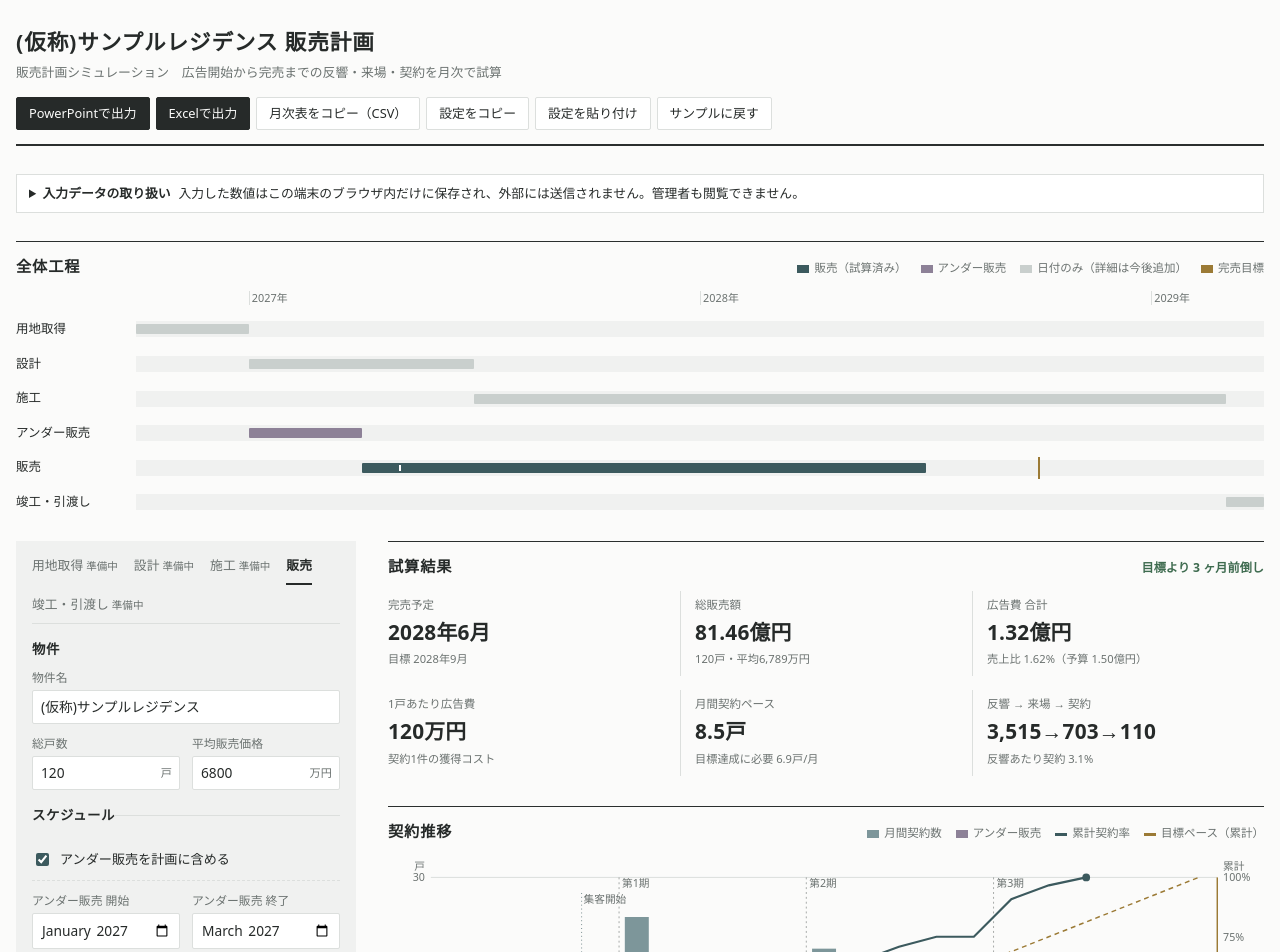
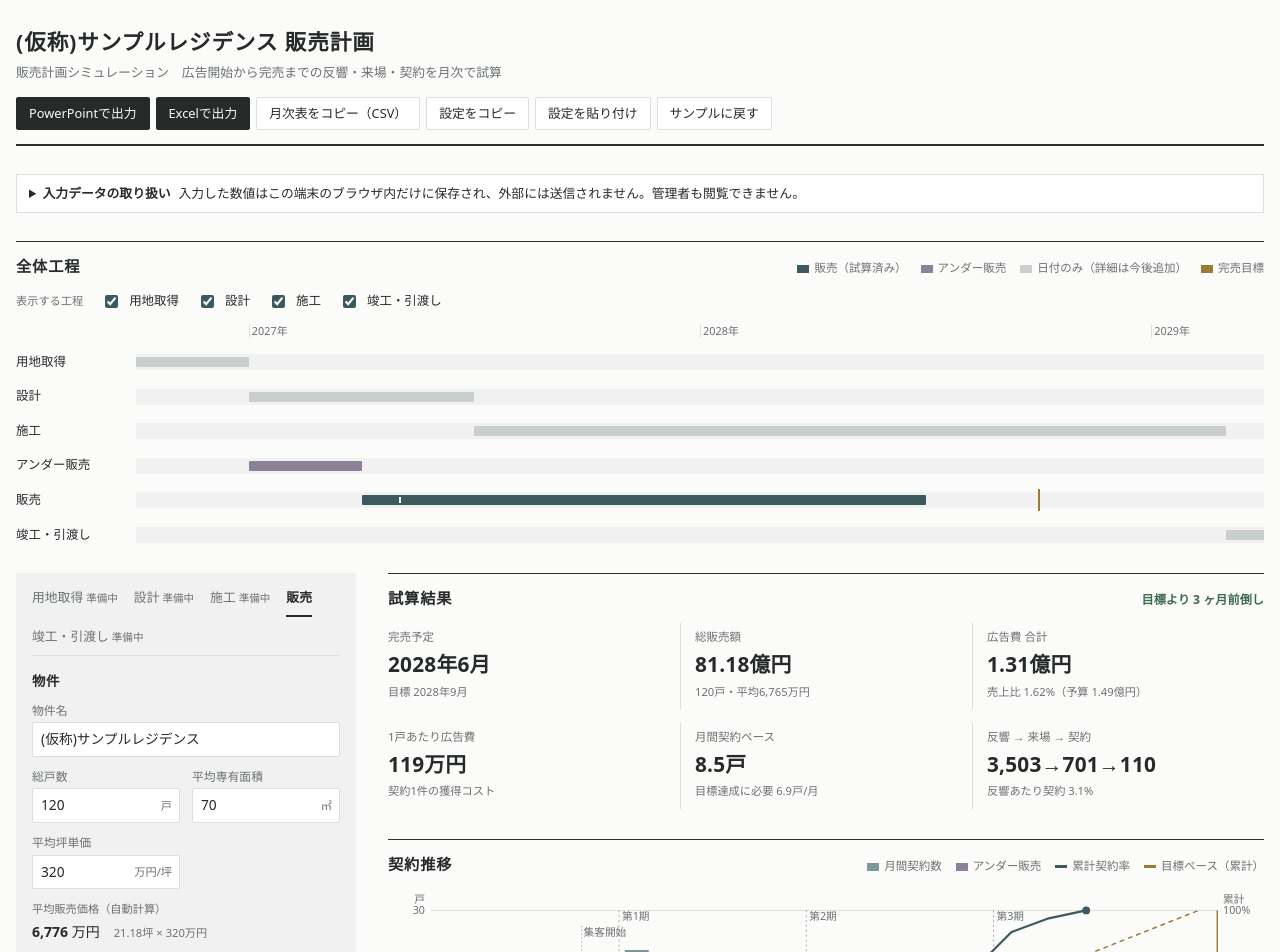
Before and after one commit to yusukea-svg/mansion-schedule, a plain HTML site: page index.html in a window 1280 px wide. Shown: the top 952 px of the page. Drawn offline with Linux system fonts and the light colour scheme; a web font is replaced by a local one.

Commit message:
坪単価からの価格算出と工程の表示切替を追加
Co-Authored-By: Claude Opus 5.5 <noreply@anthropic.com>
Claude-Session: https://claude.ai/code/session_01NR1KUsEgXjYiXJtMYBx7h7

```diff
--- a/index.html
+++ b/index.html
@@ -117,6 +117,9 @@ tr.tgt td{border-bottom:2px solid var(--target)}
 .check{display:flex;gap:8px;align-items:center;font-size:.82rem;color:var(--fg);cursor:pointer}
 .check input{width:auto;accent-color:var(--accent)}
 .subbox{padding:10px 0 4px;border-top:1px dashed var(--line);border-bottom:1px dashed var(--line)}
+.vis{display:flex;flex-wrap:wrap;gap:6px 18px;align-items:center;margin-bottom:12px}
+.vis .check{font-size:.78rem}
+.derived{padding-top:2px}
 .foot{color:var(--muted);font-size:.72rem;max-width:72em}
 </style>
 
@@ -151,6 +154,7 @@ tr.tgt td{border-bottom:2px solid var(--target)}
 
   <section class="panel" aria-labelledby="h-gantt">
     <div class="sechead"><h2 id="h-gantt">全体工程</h2><span class="legend"><span><i style="background:var(--accent)"></i>販売（試算済み）</span><span><i style="background:var(--under)"></i>アンダー販売</span><span><i style="background:var(--bar-pre)"></i>日付のみ（詳細は今後追加）</span><span><i style="background:var(--target)"></i>完売目標</span></span></div>
+    <div id="visToggles" class="vis"></div>
     <div id="gantt" class="ki"></div>
   </section>
 
@@ -202,7 +206,8 @@ tr.tgt td{border-bottom:2px solid var(--target)}
    新しい工程（用地取得・設計・施工・竣工引渡し）を追加するときは MODULES に要素を足し、
    inputs(render) と simulate を実装する。全体工程ガントは各モジュールの span() を読む。 */
 const SAMPLE = {
-  project:{name:"(仮称)サンプルレジデンス", units:120, avgPrice:6800},
+  project:{name:"(仮称)サンプルレジデンス", units:120, area:70, tsubo:320, avgPrice:6776},
+  visible:{land:true, design:true, build:true, handover:true},
   schedule:{
     land:{start:"2026-10", end:"2026-12"},
     design:{start:"2027-01", end:"2027-06"},
@@ -220,6 +225,8 @@ const SAMPLE = {
   adOverride:{}
 };
 const KEY="mansion-sales-sim-v1";
+const TSUBO=3.30578; // 1坪 = 3.30578㎡
+const unitPrice = pj => (+pj.area||0)/TSUBO*(+pj.tsubo||0); // 平均価格（万円）= 平均専有面積(坪) × 坪単価
 let S = load();
 let activeTab = "sales";
 
@@ -241,13 +248,14 @@ const oku = man => man>=10000 ? `${fmt(man/10000,2)}億円` : `${fmt(man)}万円
 const validYm = s => /^\d{4}-\d{2}$/.test(s||"");
 
 function load(){
-  try{ const raw=localStorage.getItem(KEY); if(raw){ const o=JSON.parse(raw); if(o&&o.sales&&o.phases){ o.sales={...SAMPLE.sales,...o.sales}; o.adOverride=o.adOverride||{}; o.under={...SAMPLE.under,on:false,...(o.under||{})}; return o; } } }catch(e){}
+  try{ const raw=localStorage.getItem(KEY); if(raw){ const o=JSON.parse(raw); if(o&&o.sales&&o.phases){ o.sales={...SAMPLE.sales,...o.sales}; o.adOverride=o.adOverride||{}; o.under={...SAMPLE.under,on:false,...(o.under||{})}; o.visible={...SAMPLE.visible,...(o.visible||{})}; if(!o.project.area){ o.project.area=70; o.project.tsubo=Math.round((o.project.avgPrice||6800)/(70/TSUBO)); } return o; } } }catch(e){}
   return structuredClone(SAMPLE);
 }
 function save(){ try{ localStorage.setItem(KEY, JSON.stringify(S)); }catch(e){} }
 
 /* ===== 販売シミュレーション ===== */
 function simulateSales(st){
+  st.project.avgPrice = unitPrice(st.project);
   const s=st.sales, P=st.phases.filter(p=>validYm(p.start)&&p.units>0)
     .map(p=>({...p, si:ym2i(p.start), price:st.project.avgPrice*(1+(+p.adj||0)/100), left:+p.units, sold:0, first:0}))
     .sort((a,b)=>a.si-b.si);
@@ -319,7 +327,10 @@ function get(path){ return path.split(".").reduce((o,k)=>o?.[k],S); }
 function set(path,val){ const ks=path.split("."); let o=S; ks.slice(0,-1).forEach(k=>o=o[k]); o[ks.at(-1)]=val; }
 
 function renderTabs(){
-  document.getElementById("tabs").innerHTML = MODULES.map(m=>
+  if(activeTab!=="sales"&&S.visible[activeTab]===false) activeTab="sales";
+  document.getElementById("visToggles").innerHTML = '<span class="hint">表示する工程</span>'+MODULES.filter(m=>m.key!=="sales").map(m=>
+    `<label class="check"><input type="checkbox" data-vis="${m.key}" ${S.visible[m.key]!==false?"checked":""}> ${m.name}</label>`).join("");
+  document.getElementById("tabs").innerHTML = MODULES.filter(m=>m.key==="sales"||S.visible[m.key]!==false).map(m=>
     `<button type="button" class="tab" role="tab" id="tab-${m.key}" aria-selected="${m.key===activeTab}" data-tab="${m.key}">${m.name}${m.ready?"":'<span class="soon">準備中</span>'}</button>`).join("");
 }
 function renderInputs(){
@@ -334,7 +345,9 @@ function renderInputs(){
         <div class="fields">
           <div class="field full"><label for="f-project.name">物件名</label><input id="f-project.name" data-path="project.name" type="text" value="${esc(S.project.name)}"></div>
           ${numField("総戸数","project.units","戸",{step:1})}
-          ${numField("平均販売価格","project.avgPrice","万円",{step:10})}
+          ${numField("平均専有面積","project.area","㎡",{step:0.1})}
+          ${numField("平均坪単価","project.tsubo","万円/坪",{step:1})}
+          <div class="field full derived"><span class="hint">平均販売価格（自動計算）</span><span class="num"><b>${fmt(unitPrice(S.project))}</b> 万円　<span class="hint">${fmt(S.project.area/TSUBO,2)}坪 × ${fmt(S.project.tsubo)}万円</span></span></div>
         </div>
       </fieldset>
       <fieldset><legend>スケジュール</legend>
@@ -508,6 +521,7 @@ function renderGantt(R){
   const under = R&&R.U? [{name:"アンダー販売", ready:true, key:"sales", si:R.U.si, ei:R.U.ei, color:"var(--under)"}] : [];
   if(R) sales.si=R.adI;
   const list=[items[0],items[1],items[2],...under,sales,items[3]].map(it=>it.ready?it:{...it,si:validYm(it.s)?ym2i(it.s):null,ei:validYm(it.e)?ym2i(it.e):null});
+  const shown=list.filter(it=>it.key==="sales"||S.visible[it.key]!==false); list.length=0; list.push(...shown);
   const all=list.flatMap(it=>[it.si,it.ei,it.ti]).filter(v=>v!=null);
   if(!all.length){document.getElementById("gantt").innerHTML="";return;}
   const a=Math.min(...all), b=Math.max(...all)+1, span=b-a;
@@ -529,9 +543,10 @@ document.addEventListener("change",e=>{
   const t=e.target;
   if(t.dataset.path){ set(t.dataset.path, t.type==="checkbox"? t.checked : t.type==="number"? (t.value===""?0:+t.value) : t.value); }
   else if(t.dataset.ph!=null){ const p=S.phases[+t.dataset.ph]; p[t.dataset.k]= t.type==="number"?+t.value:t.value; }
+  else if(t.dataset.vis){ S.visible[t.dataset.vis]=t.checked; save(); renderTabs(); renderInputs(); render(); return; }
   else if(t.dataset.ym){ if(t.value==="") delete S.adOverride[t.dataset.ym]; else S.adOverride[t.dataset.ym]=+t.value; }
   else return;
-  save(); if(t.dataset.ph!=null||t.dataset.path==="project.units"||/^(under\.|sales\.(adStart|collectStart))/.test(t.dataset.path||"")) renderInputs(); render();
+  save(); if(t.dataset.ph!=null||t.dataset.path==="project.units"||/^(under\.|project\.(area|tsubo)|sales\.(adStart|collectStart))/.test(t.dataset.path||"")) renderInputs(); render();
 });
 document.addEventListener("click",e=>{
   const t=e.target.closest("button"); if(!t)return;
@@ -552,7 +567,7 @@ let pasteArmed=false;
 document.addEventListener("paste",e=>{
   if(!pasteArmed && e.target.closest("input")) return;
   const txt=e.clipboardData?.getData("text")||"";
-  try{ const o=JSON.parse(txt); if(o&&o.sales&&o.phases){ S={...structuredClone(SAMPLE),...o,sales:{...SAMPLE.sales,...o.sales},under:{...SAMPLE.under,on:false,...(o.under||{})}}; save(); renderInputs(); render(); toast("設定を読み込みました"); e.preventDefault(); } else if(pasteArmed) toast("設定の形式ではありません"); }
+  try{ const o=JSON.parse(txt); if(o&&o.sales&&o.phases){ S={...structuredClone(SAMPLE),...o,sales:{...SAMPLE.sales,...o.sales},under:{...SAMPLE.under,on:false,...(o.under||{})},visible:{...SAMPLE.visible,...(o.visible||{})},project:{...SAMPLE.project,...o.project}}; save(); renderInputs(); render(); toast("設定を読み込みました"); e.preventDefault(); } else if(pasteArmed) toast("設定の形式ではありません"); }
   catch(_){ if(pasteArmed) toast("設定の形式ではありません"); }
   pasteArmed=false;
 });
@@ -573,7 +588,7 @@ const safeName = () => (S.project.name||"販売計画").replace(/[\\/:*?"<>|]/g,
 
 function assumptionRows(R){
   const s=S.sales;
-  return [["物件名",S.project.name],["総戸数",R.supply+" 戸"+(R.U?`（うちアンダー${R.U.units}戸）`:"")],["平均販売価格",fmt(S.project.avgPrice)+" 万円"],["総販売額",oku(R.totalRev)],
+  return [["物件名",S.project.name],["総戸数",R.supply+" 戸"+(R.U?`（うちアンダー${R.U.units}戸）`:"")],["平均専有面積",fmt(S.project.area,1)+" ㎡（"+fmt(S.project.area/TSUBO,2)+"坪）"],["平均坪単価",fmt(S.project.tsubo)+" 万円/坪"],["平均販売価格",fmt(S.project.avgPrice)+" 万円"],["総販売額",oku(R.totalRev)],
     ...(R.U?[["アンダー販売",`${i2lbl(R.U.si)}〜${i2lbl(R.U.ei)}・${R.U.units}戸`]]:[]),
     ["広告開始",i2lbl(R.adI)],["集客開始",i2lbl(R.colI)],["販売開始（第1期）",i2lbl(R.saleI)],["完売目標",i2lbl(R.tgtI)],
     ["広告費率",s.adRate+" %"],["反響単価",s.cpa+" 万円/件"],["自然反響",s.organic+" 件/月"],["来場率",s.visitRate+" %"],
@@ -625,8 +640,9 @@ async function buildPptx(){
   sl.addText(`作成日 ${new Date().toLocaleDateString("ja-JP")}`,{x:0.95,y:4.1,w:6,h:0.4,fontFace:F,fontSize:12,color:C.mut});
 
   // 2 全体工程
-  sl=pptx.addSlide(); title(sl,"全体工程","用地取得から引渡しまでのスケジュール");
-  const items=[["用地取得",S.schedule.land],["設計",S.schedule.design],["施工",S.schedule.build],...(R.U?[["アンダー販売","U"]]:[]),["販売",null],["竣工・引渡し",S.schedule.handover]]
+  sl=pptx.addSlide(); title(sl,"全体工程","事業スケジュール");
+  const V=k=>S.visible[k]!==false;
+  const items=[...(V("land")?[["用地取得",S.schedule.land]]:[]),...(V("design")?[["設計",S.schedule.design]]:[]),...(V("build")?[["施工",S.schedule.build]]:[]),...(R.U?[["アンダー販売","U"]]:[]),["販売",null],...(V("handover")?[["竣工・引渡し",S.schedule.handover]]:[])]
     .map(([n,sc])=> sc==="U"? {n,si:R.U.si,ei:R.U.ei,ready:true,col:"8D8197"}
       : sc? {n,si:validYm(sc.start)?ym2i(sc.start):null,ei:validYm(sc.end)?ym2i(sc.end):null,ready:false}
       : {n,si:R.adI,ei:so??R.rows.at(-1).i,ready:true,sales:true});
```
